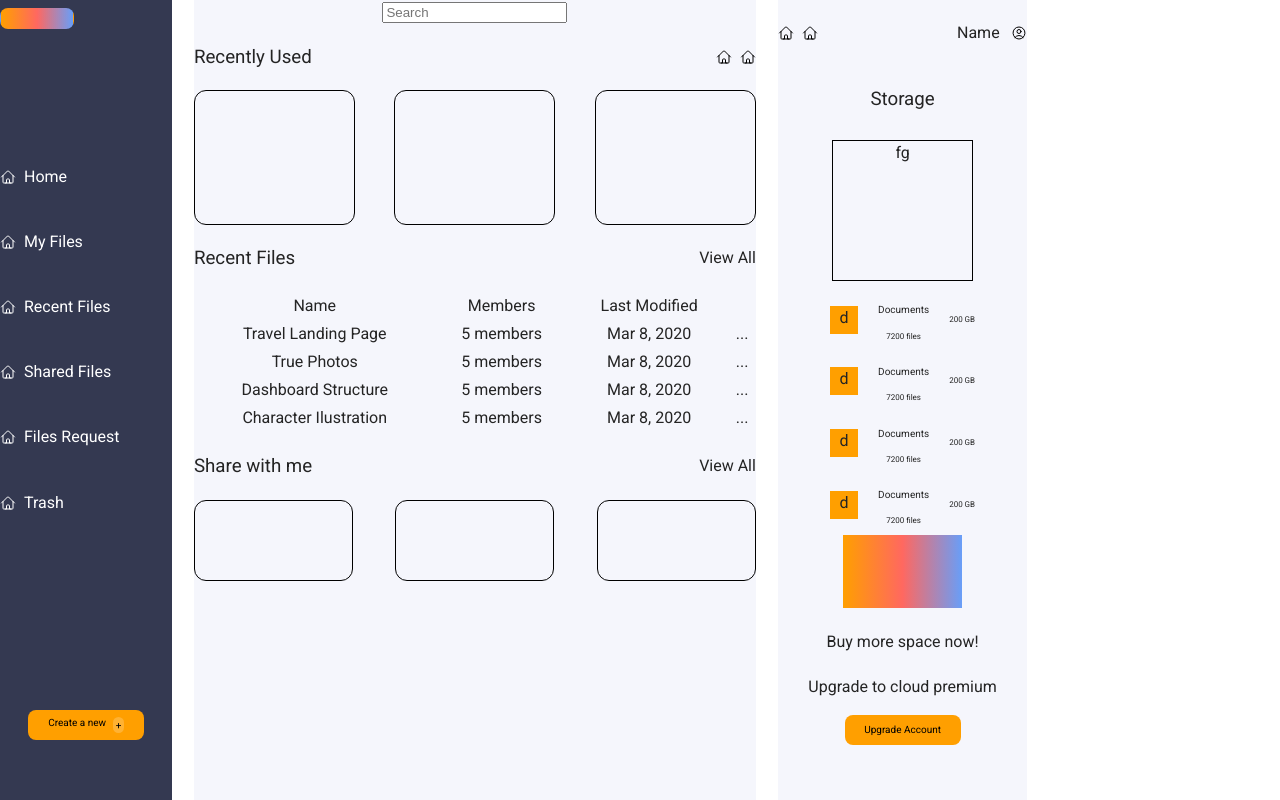
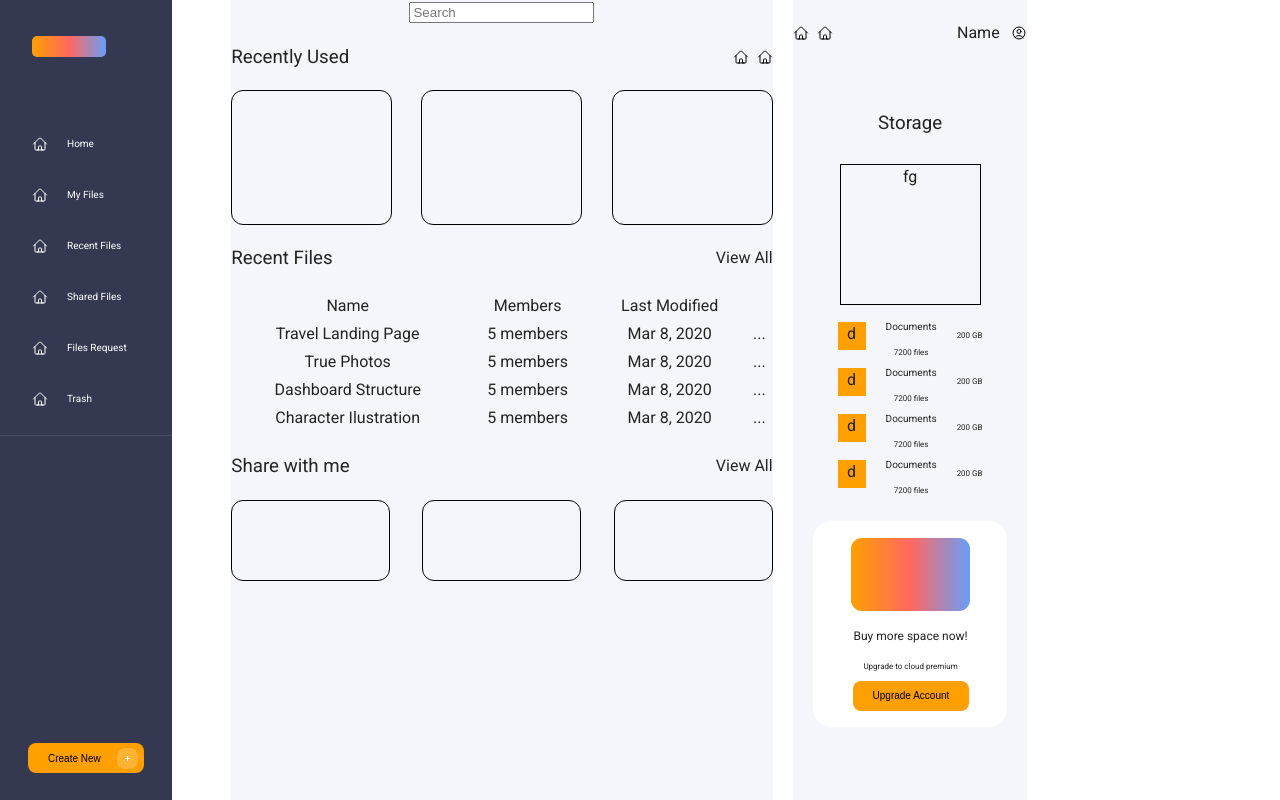
Before and after one commit to lexcode1227/CSS-Nerdery-Challenge, a React (Vite) app: page / in a window 1280 px wide. Built offline with nearby package versions, Linux system fonts and the light colour scheme.

Commit message:
organize items properly in left sidebar

```diff
--- a/src/App.css
+++ b/src/App.css
@@ -8,10 +8,6 @@
   height: 100vh;
 }
 
-.card {
-  padding: 2em;
-}
-
 main {
   display: grid;
   grid-template-areas:
--- a/src/components/GraficSection.css
+++ b/src/components/GraficSection.css
@@ -5,6 +5,10 @@
     /* padding: 16px; */
     grid-area: GraficSection;
     background-color: #F5F6FC;
+    display: flex;
+    flex-direction: column;
+    align-items: center;
+    gap: 24px;
 }
 
 .container > div {
@@ -56,6 +60,7 @@ svg {
     justify-content: center;
     align-items: center;
     width: 195px;
+    height: 46px;
 }
 
 .card-stadistic-square {
@@ -84,10 +89,24 @@ svg {
     display: flex;
     flex-direction: column;
     align-items: center;
+    background-color: white;
+    border-radius: 18px;
+    padding: 17px 37px 16px 38px;
+    /* width: 194px;
+    height: 202px; */
 }
 
 .box-gradient {
     background: linear-gradient(to left, #689EF8, #FF6860, #FF9F00);
     width: 119px;
     height: 73px;
+    border-radius: 11px;
 }
+
+.box-information h4 {
+    font-size: 12px;
+}
+
+.box-information p {
+    font-size: 8px;
+}
--- a/src/components/GraficSection.tsx
+++ b/src/components/GraficSection.tsx
@@ -63,11 +63,11 @@ const GraficSection = () => {
         </div>
         <div className='container-upgrade'>
             <div className='box-gradient'></div>
-            <div>
+            <div className='box-information'>
                 <h4>Buy more space now!</h4>
                 <p>Upgrade to cloud premium</p>
             </div>
-            <button>Upgrade Account</button>
+            <button className='btn'>Upgrade Account</button>
         </div>
     </section>
   )
--- a/src/components/Sidebar.css
+++ b/src/components/Sidebar.css
@@ -5,27 +5,31 @@
     background-color: #343951;
     display: grid;
     grid-template-columns: 1fr;
+    grid-template-rows: repeat(5, 1fr);
     grid-area: Sidebar;
 }
 
 .logoContainer {
     display: flex;
     justify-content: left;
-    padding-top: 8px;
-    width: 100%;
+    max-height: 108px;
 }
 
 .logo {
     background: linear-gradient(to left, #689EF8, #FF6860, #FF9F00);
     width: 74px;
     height: 21px;
+    margin: 36px 66px 0px 32px;
+    border-radius: 5px;
+    border: none;
 }
 
 .menuItems {
     width: 100%;
     max-width: 173px;
-    height: 350px;
+    height: 299px;
     padding: 0;
+    margin: 0;
     text-align: left;
     text-decoration: none;
     list-style: none;
@@ -33,12 +37,17 @@
     display: flex;
     flex-direction: column;
     justify-content: space-between;
+    padding-bottom: 14px;
+    border-bottom: 1px solid #464C61;
 }
 
 .menuItems li {
     display: flex;
     align-items: center;
-    gap: 8px;
+    gap: 19px;
+    height: 44px;
+    padding-left: 32px;
+    font-size: 10px;
 }
 
 svg {
@@ -48,9 +57,11 @@ svg {
 }
 
 .btnContainer {
-    display: flex;
+    display: grid;
+    grid-row: 5 / 5;
     justify-content: center;
-    align-items: center;
+    align-items: flex-end;
+    padding-bottom: 27px;
 }
 
 .btn {
@@ -60,11 +71,20 @@ svg {
     border-radius: 8px;
     font-size: 10px;
     display: flex;
-    justify-content: space-evenly;
+    justify-content: space-between;
+    align-items: center;
+    gap: 15px;
+    border: none;
+    padding-left: 20px;
 }
 
 .btn span {
-    padding: 2.5px;
+    padding: 5px 7px;
     border-radius: 8px;
     background-color: #FFB233;
 }
+
+.btn span svg {
+    width: 7px;
+    height: 7px;
+}
--- a/src/components/Sidebar.tsx
+++ b/src/components/Sidebar.tsx
@@ -46,8 +46,12 @@ const Sidebar = () => {
         </ul>
         <div className='btnContainer'>
             <button className='btn'>
-                Create a new
-                <span> +</span>
+                Create New
+                <span>
+                    <svg xmlns="http://www.w3.org/2000/svg" fill="none" viewBox="0 0 24 24" stroke-width="3.5" stroke="currentColor">
+                        <path stroke-linecap="round" stroke-linejoin="round" d="M12 4.5v15m7.5-7.5h-15" />
+                    </svg>
+                </span>
             </button>
         </div>
     </section>
--- a/src/index.css
+++ b/src/index.css
@@ -36,7 +36,7 @@ h1 {
   line-height: 1.1;
 }
 
-button {
+/* button {
   border-radius: 8px;
   border: 1px solid transparent;
   padding: 0.6em 1.2em;
@@ -49,7 +49,7 @@ button {
   width: 116px;
   height: 30px;
   font-size: 10px;
-}
+} */
 button:hover {
   border-color: #646cff;
 }
```
